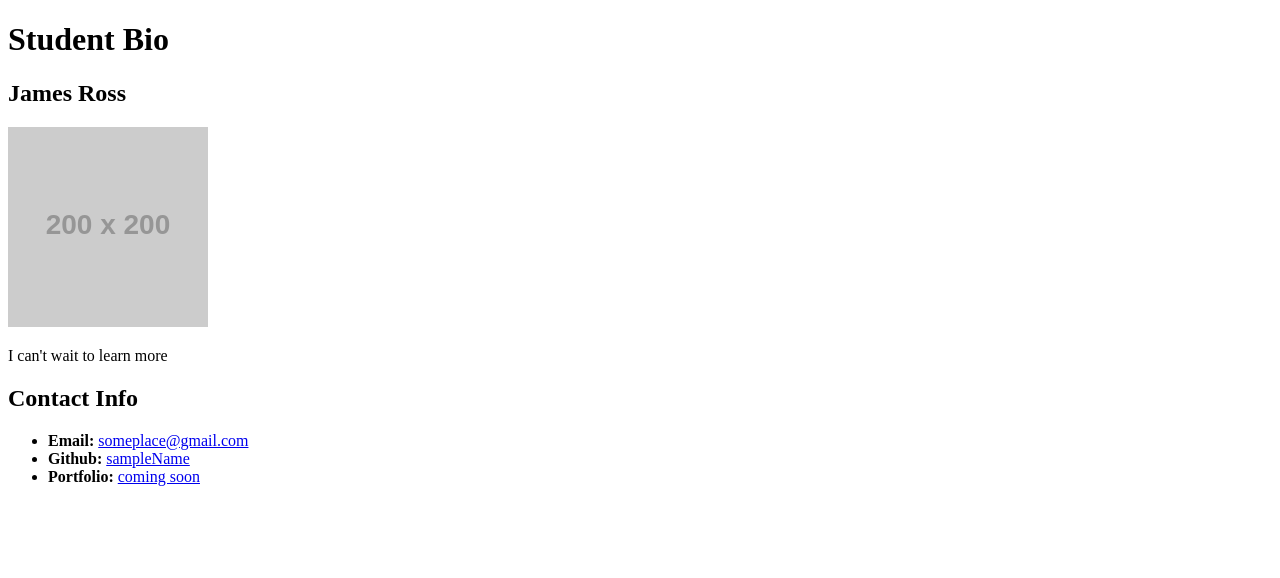
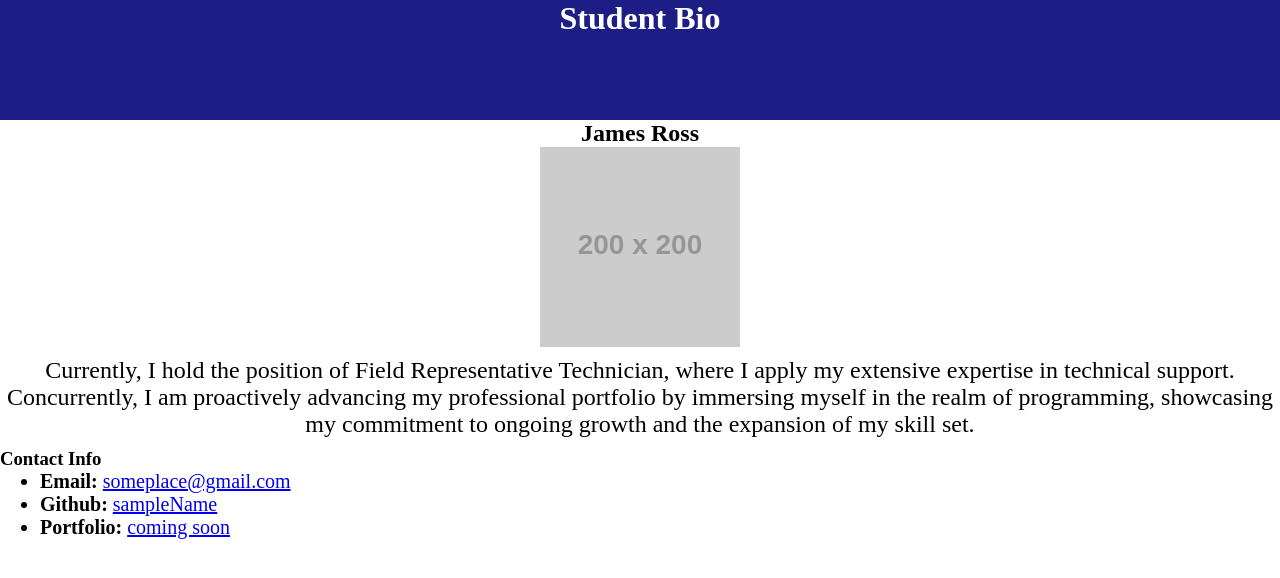
Before and after one commit to caiman48/first-day-repo, a plain HTML site: page index.html in a window 1280 px wide. Drawn offline with Linux system fonts and the light colour scheme; placeholder pictures from the web are drawn by us.

Commit message:
assets/style.css

```diff
--- a/assets/style.css
+++ b/assets/style.css
@@ -0,0 +1,48 @@
+* {
+    margin: 0;
+    padding: 0;
+}
+
+
+header,
+footer {
+    width: 100%;
+    height: 120px;
+    background-color: rgb(28, 30, 134);
+    color: white;
+}
+
+
+h1,
+h2 {
+    text-align: center;
+}
+
+
+img {
+    display: block;
+    height: 200px;
+    width: 200px;
+    margin-left: auto;
+    margin-right: auto;
+}
+
+
+ul {
+    padding-left: 40px;
+    font-size: 20px;
+}
+
+
+p {
+    text-align: center;
+    font-size: 24px;
+    margin: 10px 0;
+  }
+
+  .card {
+    width: 80%;
+    margin: 40px auto;
+    border: 5px solid rgb(0, 162, 255);
+    box-shadow: 5px 10px #8888887c;
+  }
--- a/index.html
+++ b/index.html
@@ -2,8 +2,10 @@
 <html lang="en-US">
 
   <head>
+    <link rel="stylesheet" href="./assets/style.css" />
     <meta charset="UTF-8">
     <title>Student Bio</title>
+
     </head>
 
   <body>
@@ -14,11 +16,11 @@
     <section>
       <h2>James Ross</h2>
       <img src="https://via.placeholder.com/200" alt="James Ross"/>
-      <p>I can't wait  to learn more</p>
+      <p>Currently, I hold the position of Field Representative Technician, where I apply my extensive expertise in technical support. Concurrently, I am proactively advancing my professional portfolio by immersing myself in the realm of programming, showcasing my commitment to ongoing growth and the expansion of my skill set.</p>
     </section>
 
     <section>
-      <h2>Contact Info</h2>
+      <h3>Contact Info</h3>
 
       <ul>
         <li><strong>Email:</strong> <a href="#">someplace@gmail.com</a></li>
```
